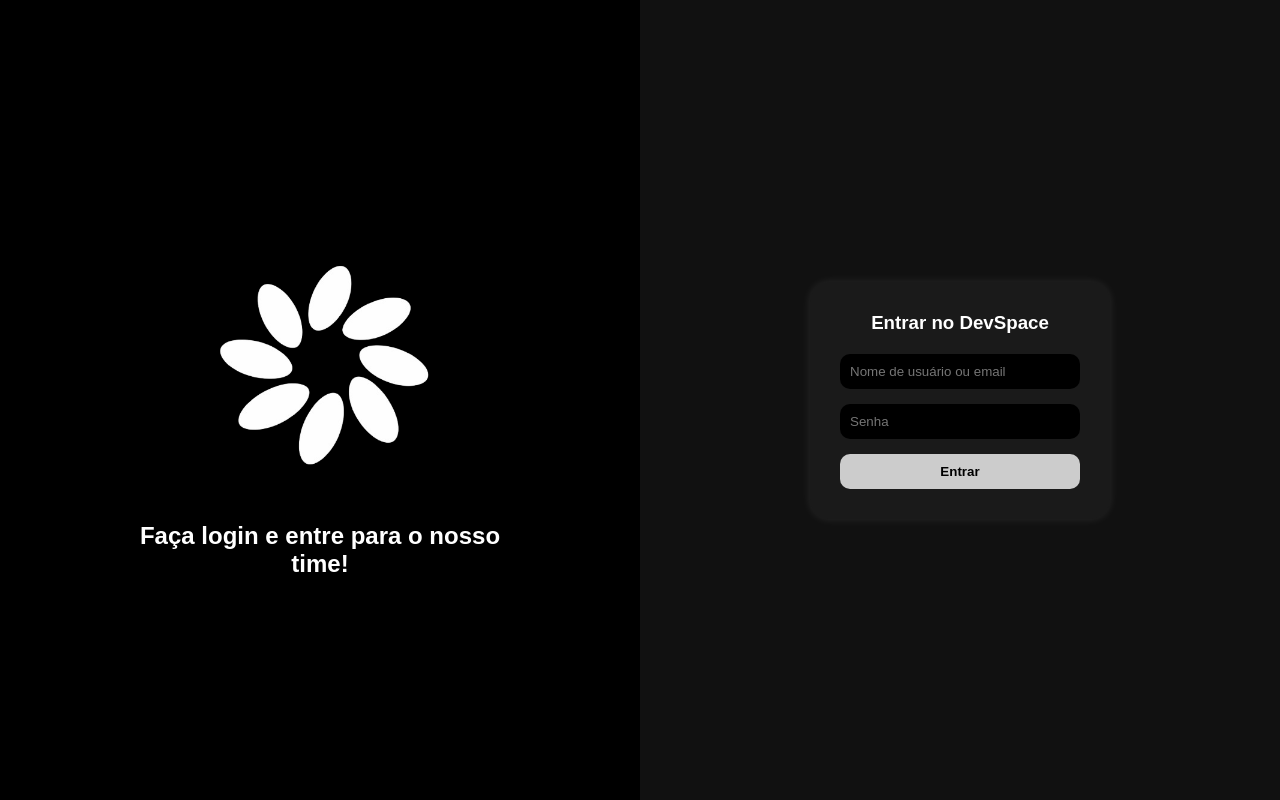
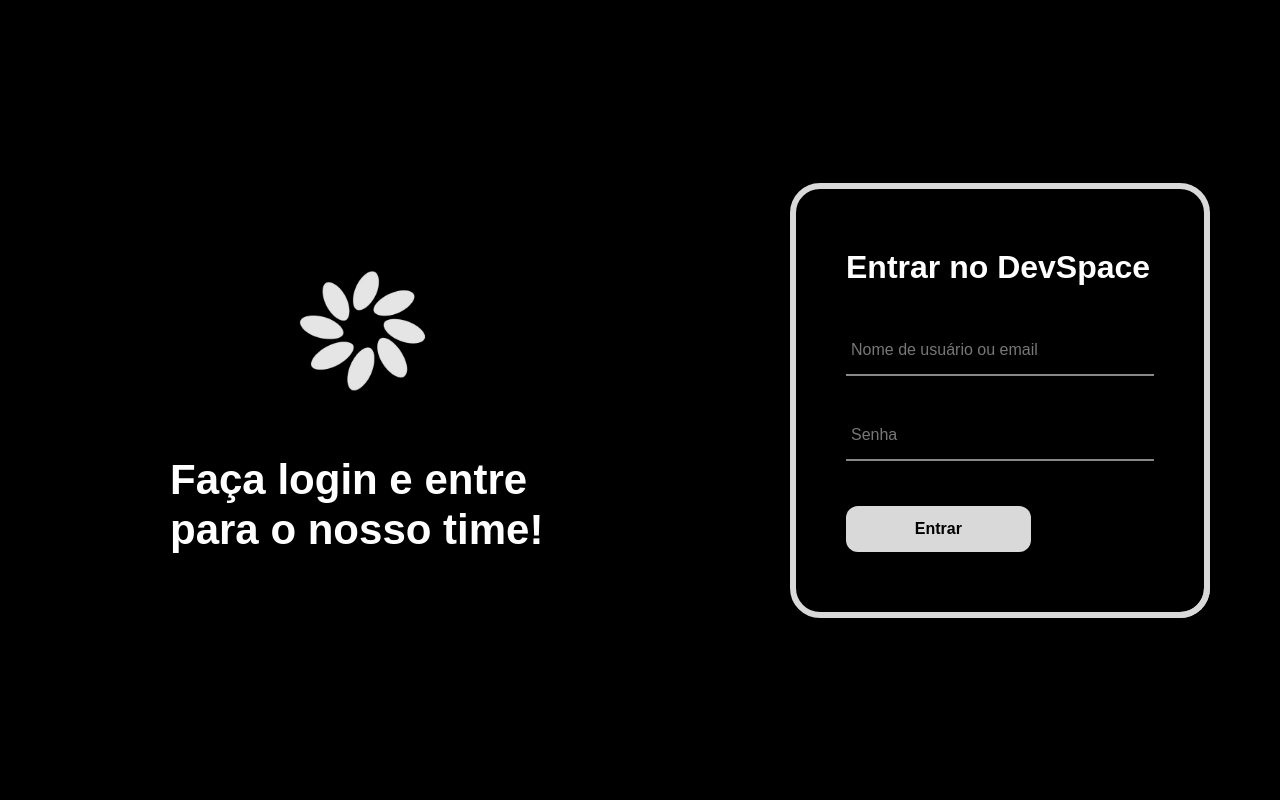
Before and after one commit to RenanKael/DevSpace, a React (Vite) app in the folder DevSpace/: page / in a window 1280 px wide. Built offline with nearby package versions, Linux system fonts and the light colour scheme.

Commit message:
logincss

```diff
--- a/DevSpace/src/style/login.css
+++ b/DevSpace/src/style/login.css
@@ -2,80 +2,121 @@
   margin: 0;
   padding: 0;
   box-sizing: border-box;
-  font-family: Arial, sans-serif;
+  font-family: "Segoe UI", Arial, sans-serif;
 }
 
+body {
+  background: #000;
+}
+
+/* CONTAINER GERAL */
 .container {
   display: flex;
   height: 100vh;
 }
 
-
+/* LADO ESQUERDO */
 .left {
   flex: 1;
-  background: black;
+  background: #000;
   color: white;
   display: flex;
   flex-direction: column;
   justify-content: center;
   align-items: center;
-  text-align: center;
+  gap: 30px;
+  text-align: left;
+  padding: 80px;
 }
 
-.logo {
-  font-size: 60px;
-  margin-bottom: 20px;
+.left img {
+  width: 180px;
+  opacity: 0.9;
 }
 
 .left h2 {
-  width: 60%;
-  font-weight: bold;
+  font-size: 42px;
+  font-weight: 800;
+  max-width: 380px;
+  line-height: 1.2;
 }
 
-
+/* LADO DIREITO */
 .right {
   flex: 1;
-  background: #111;
+  background: #000;
   display: flex;
   justify-content: center;
   align-items: center;
 }
 
+/* CARD COM BORDA ESTILO MOLDURA */
 .card {
-  background: #1a1a1a;
-  padding: 30px;
-  border-radius: 20px;
-  width: 300px;
-  text-align: center;
-  box-shadow: 0 0 10px rgba(255,255,255,0.1);
+  width: 420px;
+  padding: 60px 50px;
+  border-radius: 30px;
+  border: 6px solid #d9d9d9;
+  background: transparent;
+  position: relative;
 }
 
-.card h3 {
-  margin-bottom: 20px;
-  color: white;
+/* detalhe da curva inferior direita */
+.card::after {
+  content: "";
+  position: absolute;
+  bottom: -6px;
+  right: -6px;
+  width: 120px;
+  height: 120px;
+  border-bottom: 6px solid #d9d9d9;
+  border-right: 6px solid #d9d9d9;
+  border-radius: 0 0 30px 0;
 }
 
+/* TITULO */
+.card h3 {
+  color: white;
+  font-size: 32px;
+  margin-bottom: 40px;
+  font-weight: 800;
+}
+
+/* INPUT ESTILO UNDERLINE */
 .card input {
   width: 100%;
-  padding: 10px;
-  margin-bottom: 15px;
-  border-radius: 10px;
+  padding: 15px 5px;
+  margin-bottom: 35px;
+  background: transparent;
   border: none;
+  border-bottom: 2px solid #888;
+  color: white;
+  font-size: 16px;
   outline: none;
-  background: #000;
-  color: white;
+  transition: 0.3s;
 }
 
+.card input::placeholder {
+  color: #777;
+}
+
+.card input:focus {
+  border-bottom: 2px solid white;
+}
+
+/* BOTÃO */
 .card button {
-  width: 100%;
-  padding: 10px;
-  border-radius: 10px;
+  width: 60%;
+  padding: 14px;
+  border-radius: 12px;
   border: none;
-  background: #ccc;
+  background: #d9d9d9;
+  font-weight: bold;
+  font-size: 16px;
   cursor: pointer;
-  font-weight: bold;
+  margin-top: 10px;
+  transition: 0.3s;
 }
 
 .card button:hover {
-  background: #aaa;
+  background: #bfbfbf;
 }
```
